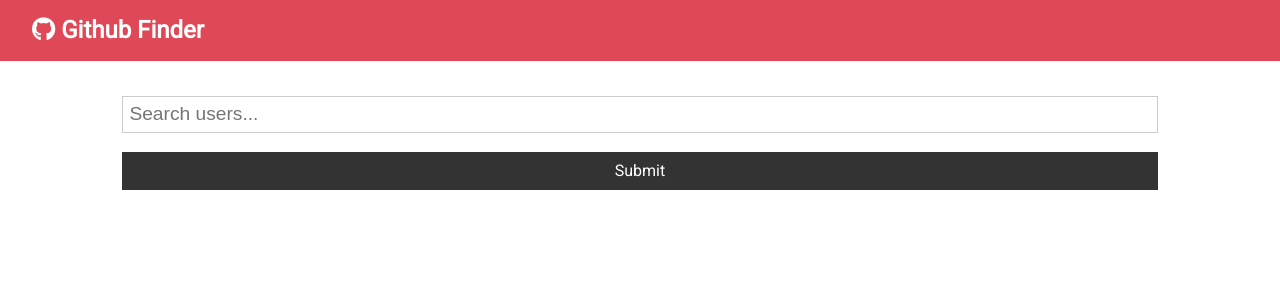
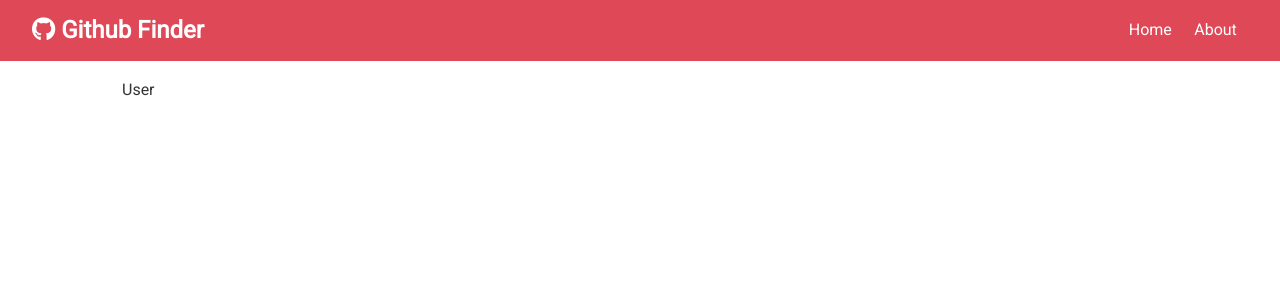
Before and after one commit to IAmEvyatar/github_finder, a React (Create React App) app: page /user/1 in a window 1280 px wide. Shown: the top 300 px of the page. Built offline with nearby package versions, Linux system fonts and the light colour scheme.

Commit message:
add User component and route to it from user item, add app level function to pull user data on user component mount

```diff
--- a/package.json
+++ b/package.json
@@ -7,9 +7,11 @@
     "@types/node": "12.0.8",
     "@types/react": "16.8.19",
     "@types/react-dom": "16.8.4",
+    "@types/react-router-dom": "^4.3.4",
     "axios": "^0.19.0",
     "react": "^16.8.6",
     "react-dom": "^16.8.6",
+    "react-router-dom": "^5.0.1",
     "react-scripts": "3.0.1",
     "typescript": "3.5.1"
   },
--- a/src/App.tsx
+++ b/src/App.tsx
@@ -1,15 +1,18 @@
-import React, { Component } from "react";
+import React, { Component, Fragment } from "react";
+import { BrowserRouter as Router, Switch, Route } from "react-router-dom";
 import Navbar from "./components/layout/Navbar";
-import axios from "axios";
 import Users from "./components/Users/Users";
+import User from "./components/Users/User";
 import Search from "./components/Users/Search";
 import Alert from "./components/layout/Alert";
-
+import About from "./components/pages/About";
+import axios from "axios";
 import "./App.css";
 
 class App extends Component {
   state = {
     users: [],
+    user: {},
     loading: false,
     alert: null
   };
@@ -23,23 +26,40 @@ class App extends Component {
     );
     this.setState({ users: res.data.items, loading: false });
   };
-
+  // get single github user
+  getUser = async (username: string) => {
+    this.setState({ loading: true });
+    const res = await axios.get(
+      `https://api.github.com/users/${username}&client_id=${
+        process.env.REACT_APP_GITHUB_CLIENT_ID
+      }&client_secret=${process.env.REACT_APP_GITHUB_CLIENT_SECRET}`
+    );
+    this.setState({ user: res.data, loading: false });
+  };
+  // clear users from state
   clearUsers: () => void = () => {
     this.setState({ users: [], loading: false });
   };
-
+  // set alert in state
   setAlert: (msg: string, type: string) => void = (msg, type) => {
     this.setState({ alert: { msg, type } });
     setTimeout(() => this.setState({ alert: null }), 5000);
   };
 
   render() {
-    const { users, loading, alert } = this.state;
+    const { users, loading, alert, user } = this.state;
     return (
+      <Router>
         <div className='App'>
           <Navbar />
           <div className='container'>
             <Alert alert={alert} />
+            <Switch>
+              <Route
+                exact
+                path='/'
+                render={props => (
+                  <Fragment>
                     <Search
                       searchUsers={this.searchUsers}
                       clearUsers={this.clearUsers}
@@ -47,8 +67,26 @@ class App extends Component {
                       setAlert={this.setAlert}
                     />
                     <Users loading={loading} users={users} />
+                  </Fragment>
+                )}
+              />
+              <Route exact path='/about' component={About} />
+              <Route
+                exact
+                path='/user/:login'
+                render={props => (
+                  <User
+                    {...props}
+                    getUser={this.getUser}
+                    user={user}
+                    loading={loading}
+                  />
+                )}
+              />
+            </Switch>
           </div>
         </div>
+      </Router>
     );
   }
 }
--- /dev/null
+++ b/src/components/Users/User.tsx
@@ -0,0 +1,9 @@
+import React, { Component } from "react";
+
+export class User extends Component<any, any> {
+  render() {
+    return <div>User</div>;
+  }
+}
+
+export default User;
--- a/src/components/Users/UserItem.tsx
+++ b/src/components/Users/UserItem.tsx
@@ -1,7 +1,7 @@
 import React from "react";
 import PropTypes from "prop-types";
-
-const UserItem: any = ({ user: { login, avatar_url, html_url } }: any) => {
+import { Link } from "react-router-dom";
+const UserItem: any = ({ user: { login, avatar_url } }: any) => {
   return (
     <div className='card text-center'>
       <img
@@ -14,13 +14,9 @@ const UserItem: any = ({ user: { login, avatar_url, html_url } }: any) => {
       />
       <h3>{login}</h3>
       <div>
-        <a
-          href={html_url}
-          target='_blank'
-          rel='noopener noreferrer'
-          className='btn btn-dark btn-sm my-1'>
+        <Link to={`/user/${login}`} className='btn btn-dark btn-sm my-1'>
           More
-        </a>
+        </Link>
       </div>
     </div>
   );
--- a/src/components/layout/Navbar.tsx
+++ b/src/components/layout/Navbar.tsx
@@ -1,11 +1,20 @@
 import React from "react";
 import PropTypes from "prop-types";
+import { Link } from "react-router-dom";
 const Navbar = ({ icon, title }: any) => {
   return (
     <nav className='navbar bg-primary'>
       <h1>
         <i className={icon} /> {title}
       </h1>
+      <ul>
+        <li>
+          <Link to='/'>Home</Link>
+        </li>
+        <li>
+          <Link to='/about'>About</Link>
+        </li>
+      </ul>
     </nav>
   );
 };
--- /dev/null
+++ b/src/components/pages/About.tsx
@@ -0,0 +1,13 @@
+import React, { Fragment } from "react";
+
+const About = () => {
+  return (
+    <Fragment>
+      <h1>About this app</h1>
+      <p>App to search Github users</p>
+      <p>Ver.1.0.0</p>
+    </Fragment>
+  );
+};
+
+export default About;
```
Also changed, not shown: 1 other file (tests, documents, lock files or other folders). Lines whose indentation alone changed are shown as unchanged.
